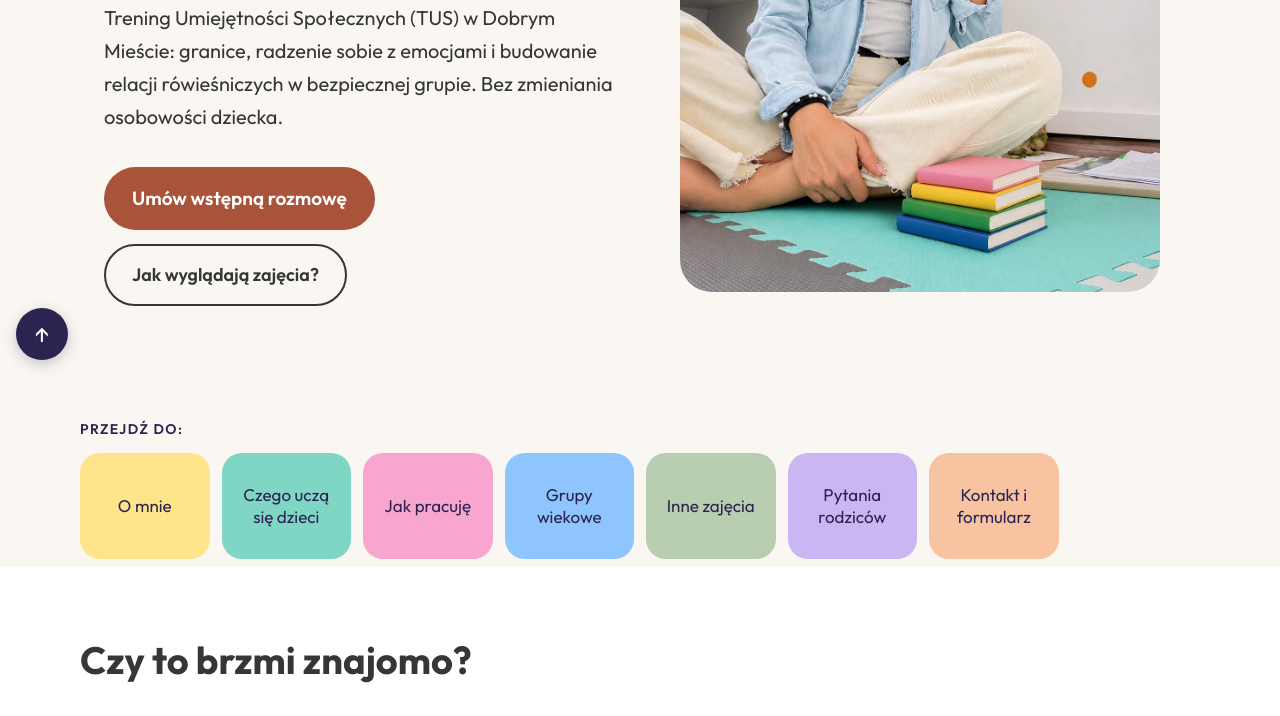
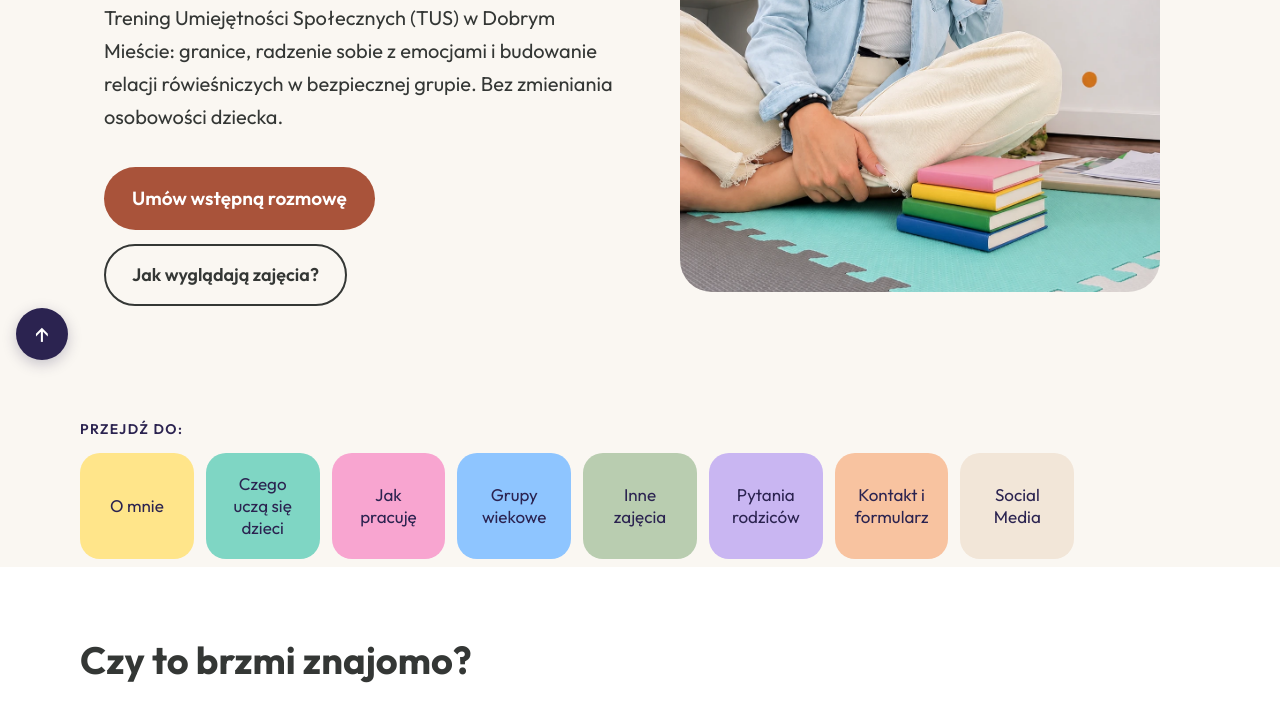
Before and after one commit to AniaFrackiewicz/PlanC, a plain HTML site: page index.html in a window 1280 px wide. Shown: the part 424-1140 px from the top of the page. Drawn offline with Linux system fonts and the light colour scheme.

Commit message:
Dodano kafelek Social Media w menu Przejdź do
Co-Authored-By: Claude Haiku 5.5 <noreply@anthropic.com>
Claude-Session: https://claude.ai/code/session_01FuMvR3atavuYCBiQz7Ng3n

```diff
--- a/index.html
+++ b/index.html
@@ -20,7 +20,7 @@
 .tus-page details summary::-webkit-details-marker{display:none}
 .tus-page .hnav{flex-wrap:nowrap}
 @media (min-width:1000px){
-  .tus-page .menu-tiles{grid-template-columns:repeat(8,minmax(0,1fr)) !important;width:100%;box-sizing:border-box}
+  .tus-page .menu-tiles{grid-template-columns:repeat(9,minmax(0,1fr)) !important;width:100%;box-sizing:border-box}
 }
 @media (max-width:640px){
   .tus-page section{padding-top:48px !important;padding-bottom:48px !important}
@@ -95,6 +95,7 @@
         <a href="#inne-zajecia" style="display:flex;align-items:center;justify-content:center;text-align:center;text-decoration:none;color:#2B2350;font-weight:400;font-size:17px;line-height:1.3;background:#B9CDB0;border-radius:20px;padding:18px 14px;min-height:70px">Inne zajęcia</a>
         <a href="#faq" style="display:flex;align-items:center;justify-content:center;text-align:center;text-decoration:none;color:#2B2350;font-weight:400;font-size:17px;line-height:1.3;background:#C9B6F2;border-radius:20px;padding:18px 14px;min-height:70px">Pytania rodziców</a>
         <a href="#kontakt" style="display:flex;align-items:center;justify-content:center;text-align:center;text-decoration:none;color:#2B2350;font-weight:400;font-size:17px;line-height:1.3;background:#F8C3A0;border-radius:20px;padding:18px 14px;min-height:70px">Kontakt i formularz</a>
+        <a href="#social" style="display:flex;align-items:center;justify-content:center;text-align:center;text-decoration:none;color:#2B2350;font-weight:400;font-size:17px;line-height:1.3;background:#F2E6D8;border-radius:20px;padding:18px 14px;min-height:70px">Social Media</a>
     </nav>
   </div>
 </section>
```
